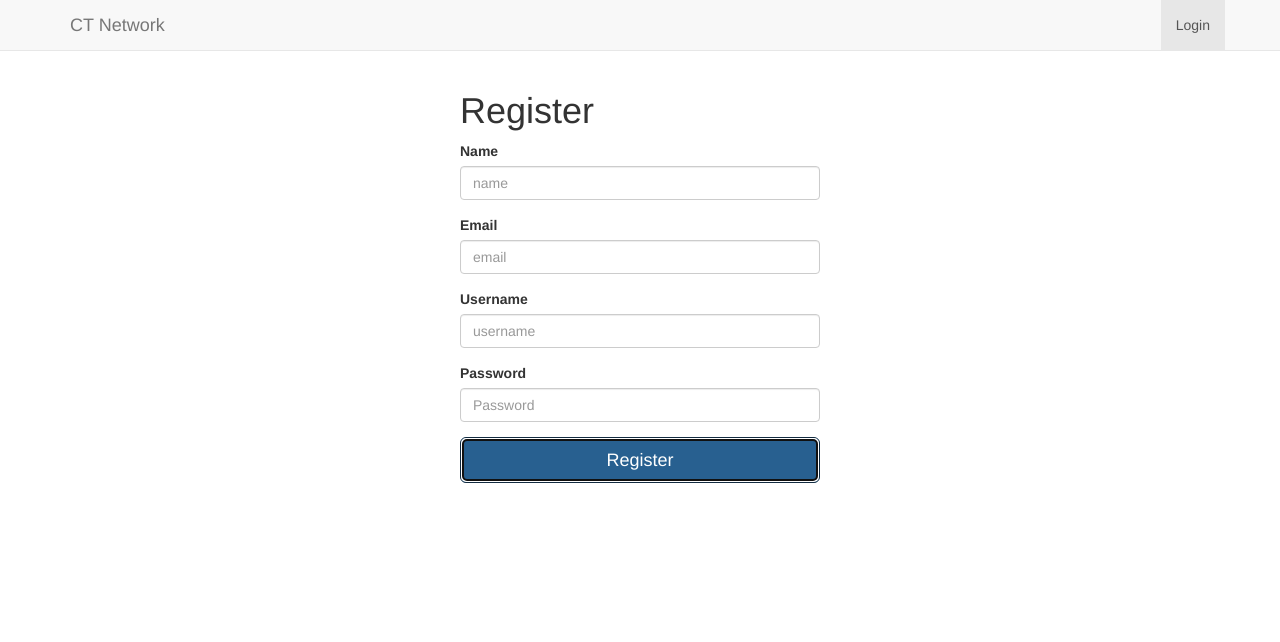
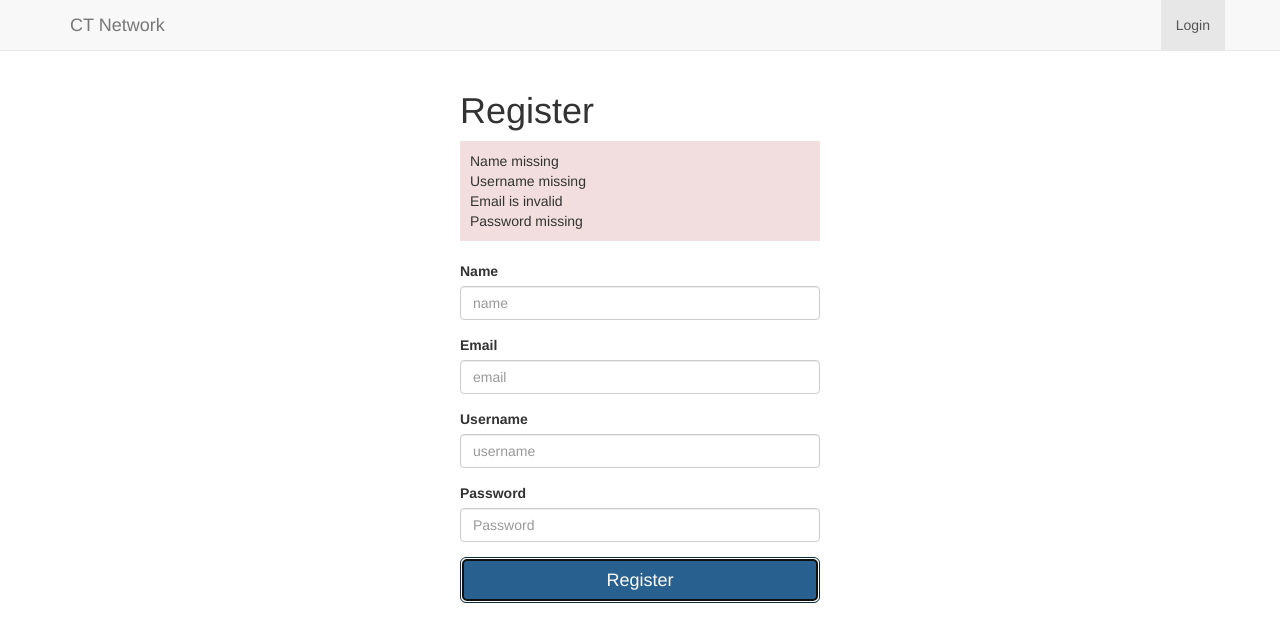
Before and after one commit to habibhoxha/js_3, a plain HTML site: page register.html in a window 1280 px wide. Both pictures are taken after a click on the button "Register". Drawn offline with nearby package versions, Linux system fonts and the light colour scheme.

Commit message:
even even more

```diff
--- a/css/style.css
+++ b/css/style.css
@@ -27,3 +27,7 @@ label span.error.show {
 	display: none;
     margin-bottom: 20px;
 }
+
+.red_border {
+	border-color: red;
+}
--- a/js/register.js
+++ b/js/register.js
@@ -8,11 +8,61 @@ var is_not_logged_in = function() {
 	return true;
 }
 
+function validateEmail(email) {
+	var re = /^(([^<>()\[\]\\.,;:\s@"]+(\.[^<>()\[\]\\.,;:\s@"]+)*)|(".+"))@((\[[0-9]{1,3}\.[0-9]{1,3}\.[0-9]{1,3}\.[0-9]{1,3}])|(([a-zA-Z\-0-9]+\.)+[a-zA-Z]{2,}))$/;
+	return re.test(email);
+}
+
 $(document).ready(function(){
 
 	$("#submit_register").click(function(){
 
+		var name = $("#name").val();
+		var username = $("#username").val();
+		var email = $("#email").val();
+		var password = $("#password").val();
 
+
+		var is_ok = true;
+
+		$("#register_response").html("").hide();
+
+		// Check if empty
+		if(name.length < 3) {
+			// name is not ok
+			is_ok = false;
+			$("#register_response").append("<div>Name missing</div>").show();
+			//$("#name").addClass("red_border");
+		}
+		if(username.length < 3) {
+			// username is ok
+			is_ok = false;
+
+			var msg = "Username is too short";
+			if(username.length == 0) {
+				msg = "Username missing";
+			}
+
+			$("#register_response").append("<div>"+msg+"</div>").show();
+		}
+		if(!validateEmail(email)) {
+			// email is ok
+			is_ok = false;
+			$("#register_response").append("<div>Email is invalid</div>").show();
+		}
+		if(password.length < 6) {
+			// password is ok
+			is_ok = false;
+			$("#register_response").append("<div>Password missing</div>").show();
+		}
+
+		if(is_ok) {
+			// register user
+			console.log("Everything is ok");
+		}
+		else {
+			console.log("Errors found");
+		}
 
 	});
 
```
